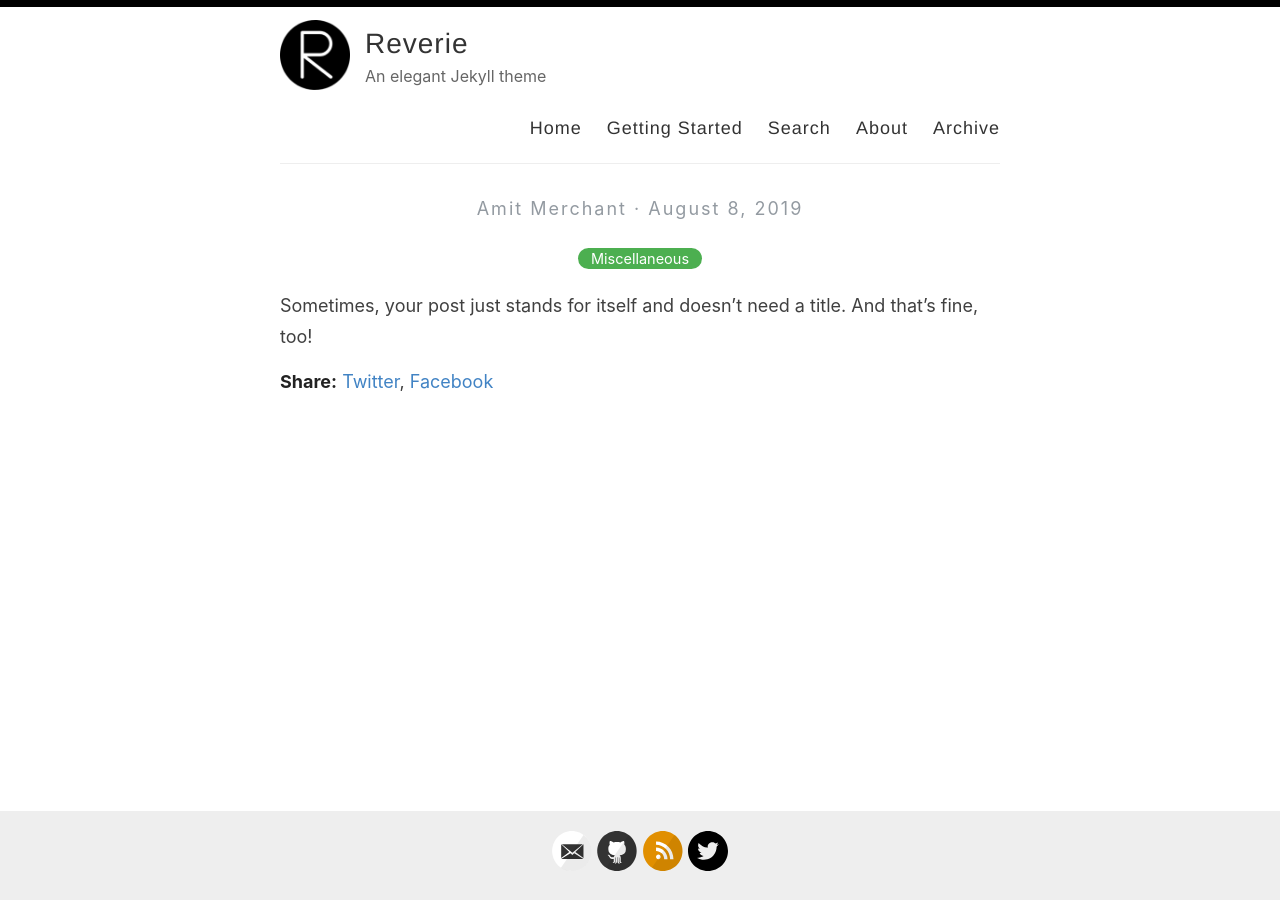
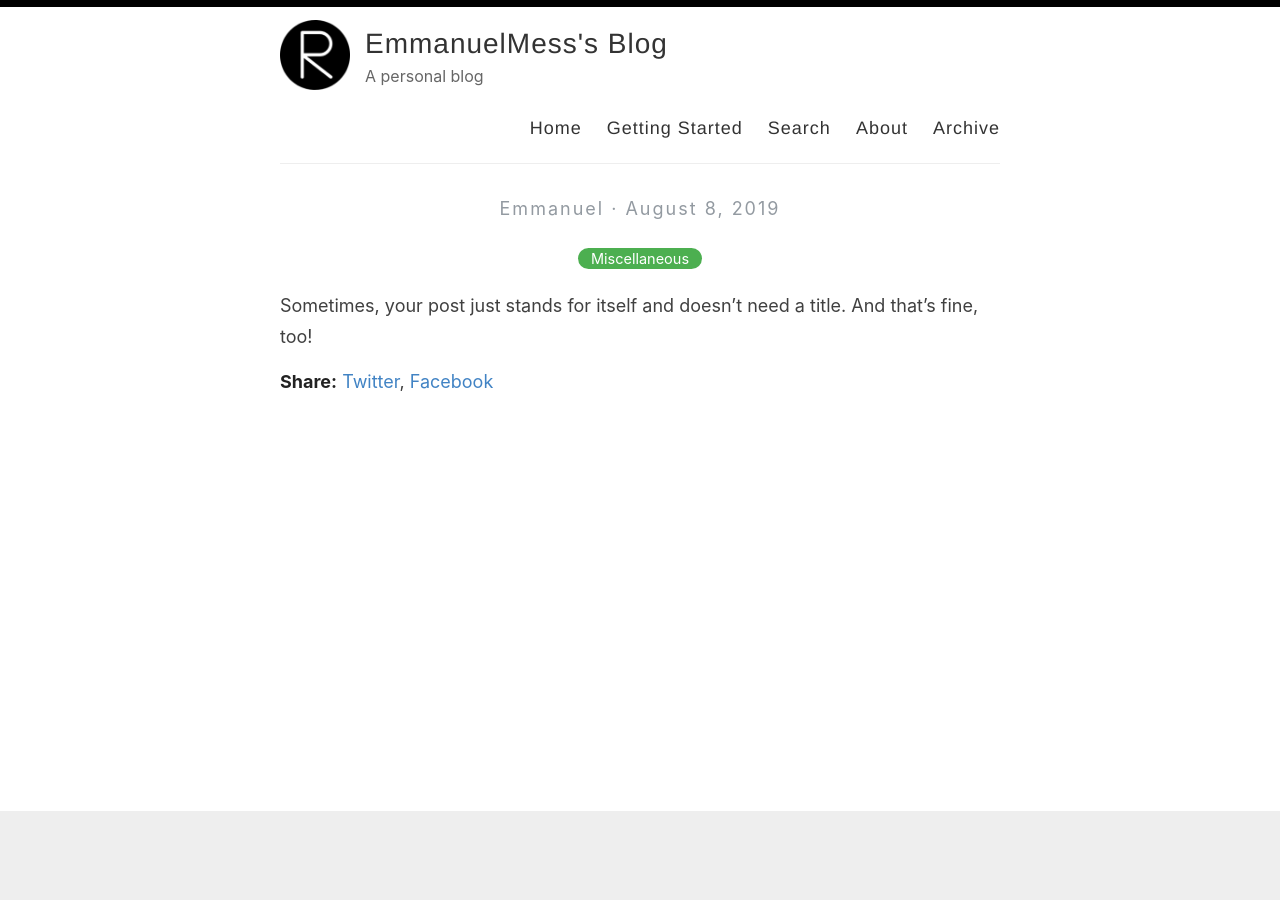
Before and after one commit to EmmanuelMess/EmmanuelMessBlog, a Jekyll site: the page built from _posts/2019-08-08-no-title-posts.md, in a window 1280 px wide. Built offline with Jekyll 4.4.1, drawn with Linux system fonts in a browser that asks for light colours.

Commit message:
Configure page

```diff
--- a/_config.yml
+++ b/_config.yml
@@ -3,13 +3,13 @@
 #
 
 # Name of your site (displayed in the header)
-name: Reverie
+name: EmmanuelMess's Blog
 
 # Name of the author
-author: Amit Merchant
+author: Emmanuel
 
 # Short bio or description (displayed in the header)
-description: An elegant Jekyll theme
+description: A personal blog
 
 # URL of your avatar or profile pic (you could use your GitHub profile pic)
 avatar: /images/reverie.png
@@ -21,15 +21,15 @@ avatar: /images/reverie.png
 # Includes an icon in the footer for each username you enter
 footer-links:
   dribbble:
-  email: amit.d.merchant@gmail.com
+  email:
   facebook:
   flickr:
-  github: amitmerchant1990/reverie
+  github:
   instagram:
   linkedin:
   pinterest:
-  rss: rss
-  twitter: amit_merchant
+  rss:
+  twitter:
   stackoverflow:
   youtube: # channel/<your_long_string> or user/<user-name>
   googleplus: # anything in your profile username that comes after plus.google.com/
@@ -41,21 +41,21 @@ footer-links:
 disqus:
 
 # Enter your Google Analytics web tracking code (e.g. UA-2110908-2) to activate tracking
-google_analytics: UA-43339302-11
+google_analytics:
 
 # For newer "GA4" analytics, use the following instead of the "UA" entry above
 #google_analytics_ga4: G-GABC1DEFG
 
 # Your website URL (e.g. http://amitmerchant1990.github.io or http://www.amitmerchant.com)
 # Used for Sitemap.xml and your RSS feed
-url: http://www.amitmerchant.com/reverie
-enforce_ssl: https://www.amitmerchant.com/reverie
+url: https://emmanuelmess.github.io/EmmanuelMessBlog/
+enforce_ssl: https://emmanuelmess.github.io/EmmanuelMessBlog/
 
 # If you're hosting your site at a Project repository on GitHub pages
 # (http://yourusername.github.io/repository-name)
 # and NOT your User repository (http://yourusername.github.io)
 # then add in the baseurl here, like this: "/repository-name"
-baseurl: "/reverie"
+baseurl: "/"
 
 #
 # !! You don't need to change any of the configuration flags below !!
```
